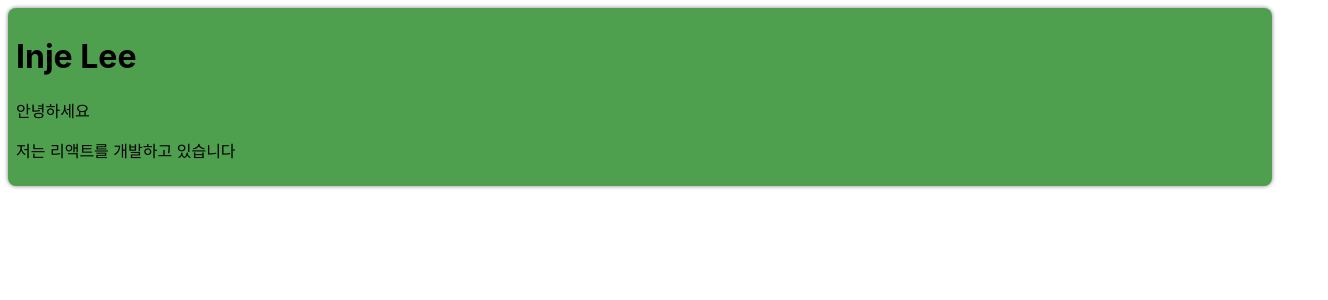
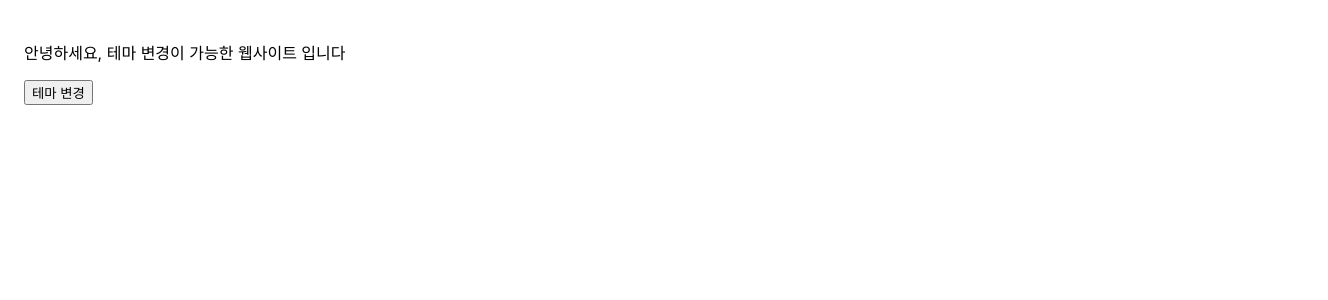
Before and after one commit to Ho-Tea/study-React, a React (Create React App) app in the folder my-app/: page / in a window 1280 px wide. Shown: the top 300 px of the page, 1328 px wide, since content can reach past the window. Built offline with nearby package versions, Linux system fonts and the light colour scheme.

Commit message:
feat: 15)Context

```diff
--- /dev/null
+++ b/my-app/src/chapter_14/DarkOrLight.jsx
@@ -0,0 +1,22 @@
+import { useState, useCallback } from "react";
+import ThemeContext from "./ThemeContext";
+import MainContent from "./MainContent";
+
+function DarkOrLight(props) {
+  const [theme, setTheme] = useState("light");
+  const toggleTheme = useCallback(() => {
+    if(theme == "light") {
+      setTheme("dark");
+    }
+    else if(theme ="dark")
+      setTheme("light");
+  }, [theme]);
+
+  return (
+    <ThemeContext.Provider value={{theme, toggleTheme}}>
+        <MainContent />
+    </ThemeContext.Provider>
+  );
+}
+
+export default DarkOrLight;
--- /dev/null
+++ b/my-app/src/chapter_14/MainContent.jsx
@@ -0,0 +1,24 @@
+import { useContext } from "react";
+import ThemeContext from "./ThemeContext";
+
+function MainContent(props) {
+  const { theme, toggleTheme } = useContext(ThemeContext);
+
+  return (
+    <div
+      style={{
+        width: "100vw",
+        height: "100vh",
+        padding: "1.5rem",
+        backgroundColor: theme == "light" ? "white" : "black",
+        color: theme == "light" ? "black" : "white",
+      }}
+      >
+        <p>안녕하세요, 테마 변경이 가능한 웹사이트 입니다</p>
+        <button onClick={toggleTheme}>테마 변경</button>
+
+    </div>
+  );
+}
+
+export default MainContent;
--- /dev/null
+++ b/my-app/src/chapter_14/ThemeContext.jsx
@@ -0,0 +1,7 @@
+import React from "react";
+
+const ThemeContext = React.createContext();
+
+ThemeContext.displayName = "ThemeContext";
+
+export default ThemeContext;
--- a/my-app/src/index.js
+++ b/my-app/src/index.js
@@ -14,11 +14,12 @@
 import SignUp from './chapter_11/SignUp';
 import Calculator from './chapter_12/Calculator';
 import ProfileCard from './chapter_13/ProfileCard';
+import DarkOrLight from './chapter_14/DarkOrLight';
 
 const root = ReactDOM.createRoot(document.getElementById('root')); //ReactDom을 사용하여 rootDom에 랜더링 하는 작업
 root.render(
   <React.StrictMode>
-    <ProfileCard />
+    <DarkOrLight />
   </React.StrictMode>
   );
 
```
